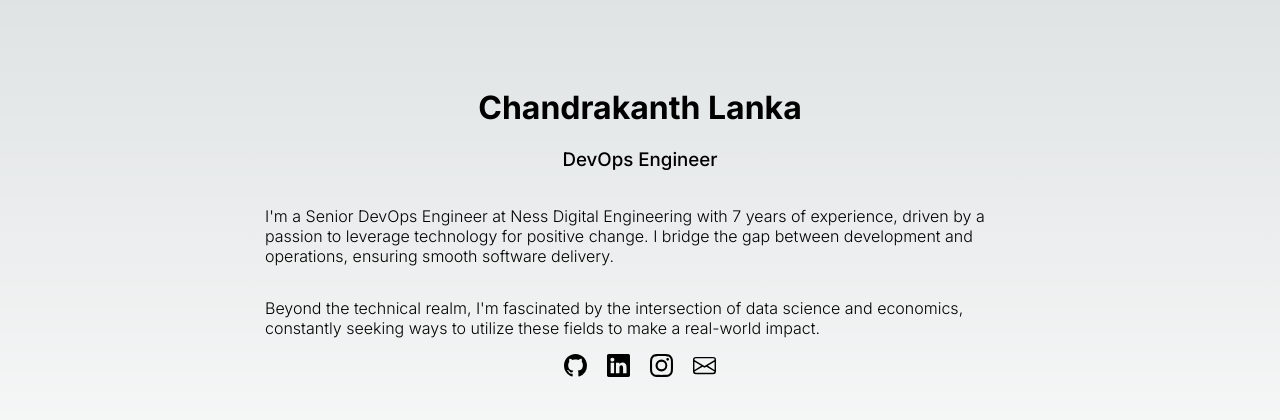
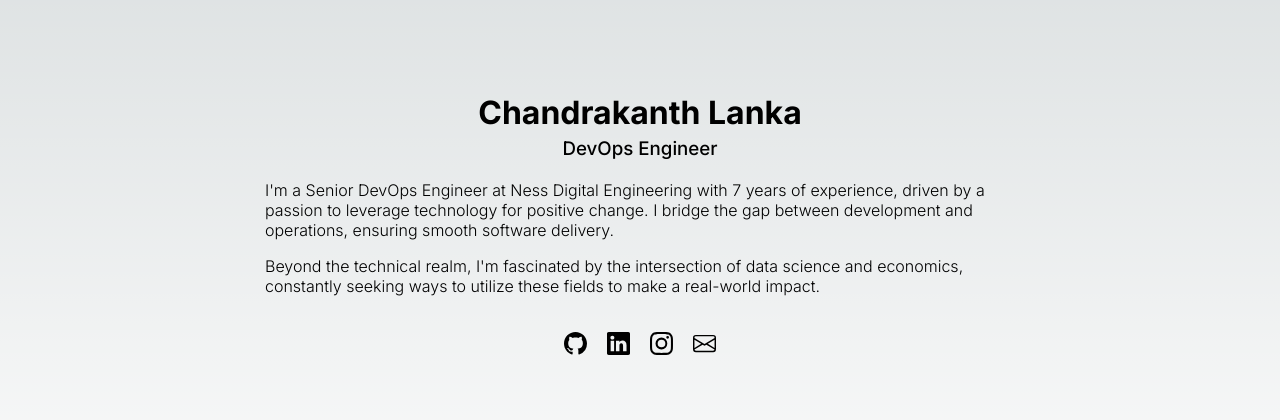
Before and after one commit to 9three3four/9three3four, a Next.js app: page / in a window 1280 px wide. Shown: the part 184-604 px from the top of the page. Built offline with nearby package versions, Linux system fonts and the light colour scheme.

Commit message:
Initial Website

```diff
--- a/styles/home.module.css
+++ b/styles/home.module.css
@@ -5,27 +5,35 @@
   max-width: 800px;
   min-height: 100vh;
   padding: 75px 25px;
-  margin: 0 auto;
+  margin: auto;
 }
 
 .main p {
+  margin-top: 0;
   font-weight: 300;
+  font-size: medium;
   text-align: left;
 }
-
 
 .title {
   text-align: center;
   margin: 15px 0 0;
 }
 
+.title h1 {
+  margin: 0;
+  line-height: 1.5;
+  font-size: xx-large;
+}
+
 .title h3 {
+  margin: 0 0 20px;
   font-weight: 500;
 }
 
 .footer {
-  display: flex;
-  flex-direction: row;
+  margin: 20px 0 0;
+  display: inline-flex;
   justify-content: center;
   gap: 20px;
 }
```
